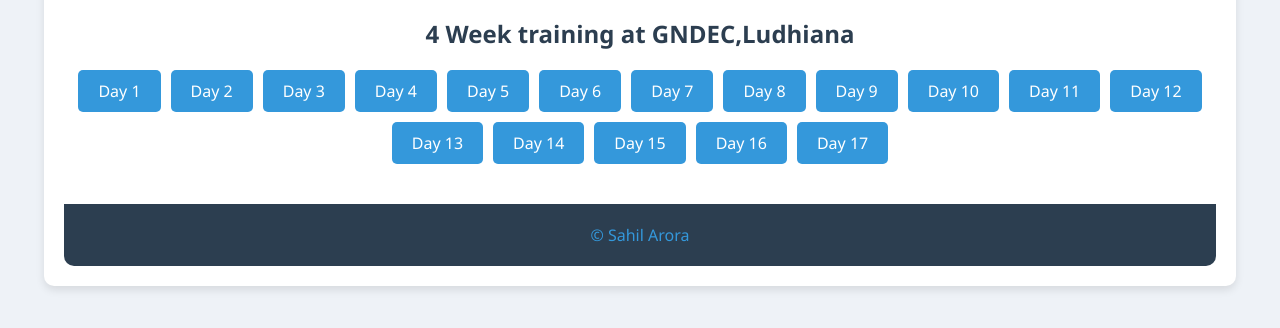
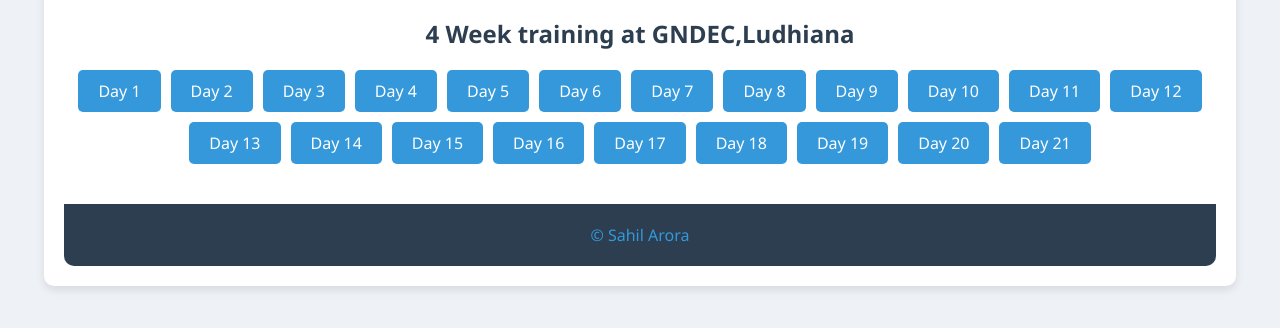
Before and after one commit to SahilAroraYT/TR-102-Daily-Diary, a plain HTML site: page index.html in a window 1280 px wide. Shown: the part 236-564 px from the top of the page. Drawn offline with Linux system fonts and the light colour scheme.

Commit message:
Update index.html

```diff
--- a/index.html
+++ b/index.html
@@ -129,17 +129,11 @@
                 <a href="Day15.html">Day 15</a>
                 <a href="Day16.html">Day 16</a>
                 <a href="Day17.html">Day 17</a>
-<!--                 <a href="day18.html">Day 18</a>
-                <a href="day19.html">Day 19</a>
-                <a href="day20.html">Day 20</a>
-                <a href="day21.html">Day 21</a>
-                <a href="day22.html">Day 22</a>
-                <a href="day23.html">Day 23</a>
-                <a href="day24.html">Day 24</a>
-                <a href="day25.html">Day 25</a>
-                <a href="day26.html">Day 26</a>
-                <a href="day27.html">Day 27</a>
-                <a href="day28.html">Day 28</a>  -->
+                 <a href="Day18.html">Day 18</a>
+                <a href="Day19.html">Day 19</a>
+                <a href="Day20.html">Day 20</a>
+                <a href="Day21.html">Day 21</a>
+
             </div>
         </section>
 
```
